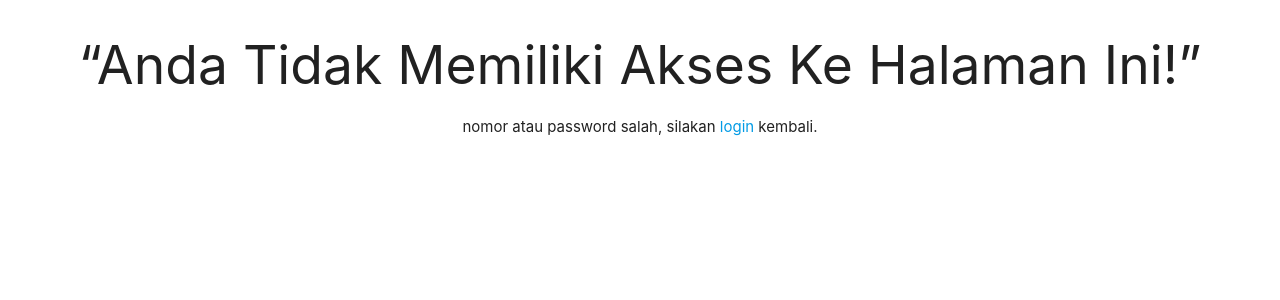
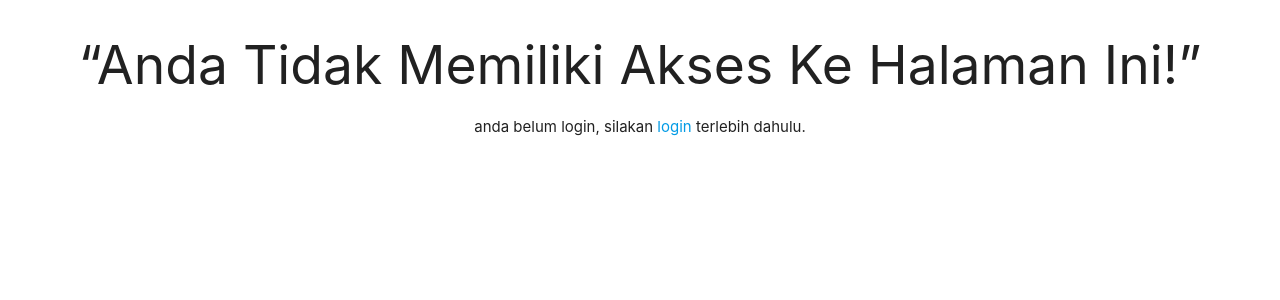
Before and after one commit to alvarisqi/alvrs, a PHP site: page /ErrorPage.php in a window 1280 px wide. Shown: the top 300 px of the page. Run offline with PHP 8.4, Linux system fonts and the light colour scheme.

Commit message:
Add files via upload

```diff
--- a/PRAK601/PRAK-06/ErrorPage.php
+++ b/PRAK601/PRAK-06/ErrorPage.php
@@ -13,7 +13,7 @@
                 <div class="row">
                     <div class="col-md-12">
                         <h2 class="mt-5 mb-3">“Anda Tidak Memiliki Akses Ke Halaman Ini!”</h2>
-                        <div align="center" class="alert alert-danger">nomor atau password salah, silakan <a href="FormLogin.php" class="alert-link">login </a> kembali.</div>
+                        <div align="center" class="alert alert-danger">anda belum login, silakan <a href="FormLogin.php" class="alert-link">login </a> terlebih dahulu.</div>
                     </div>
                 </div>
             </div>
```
